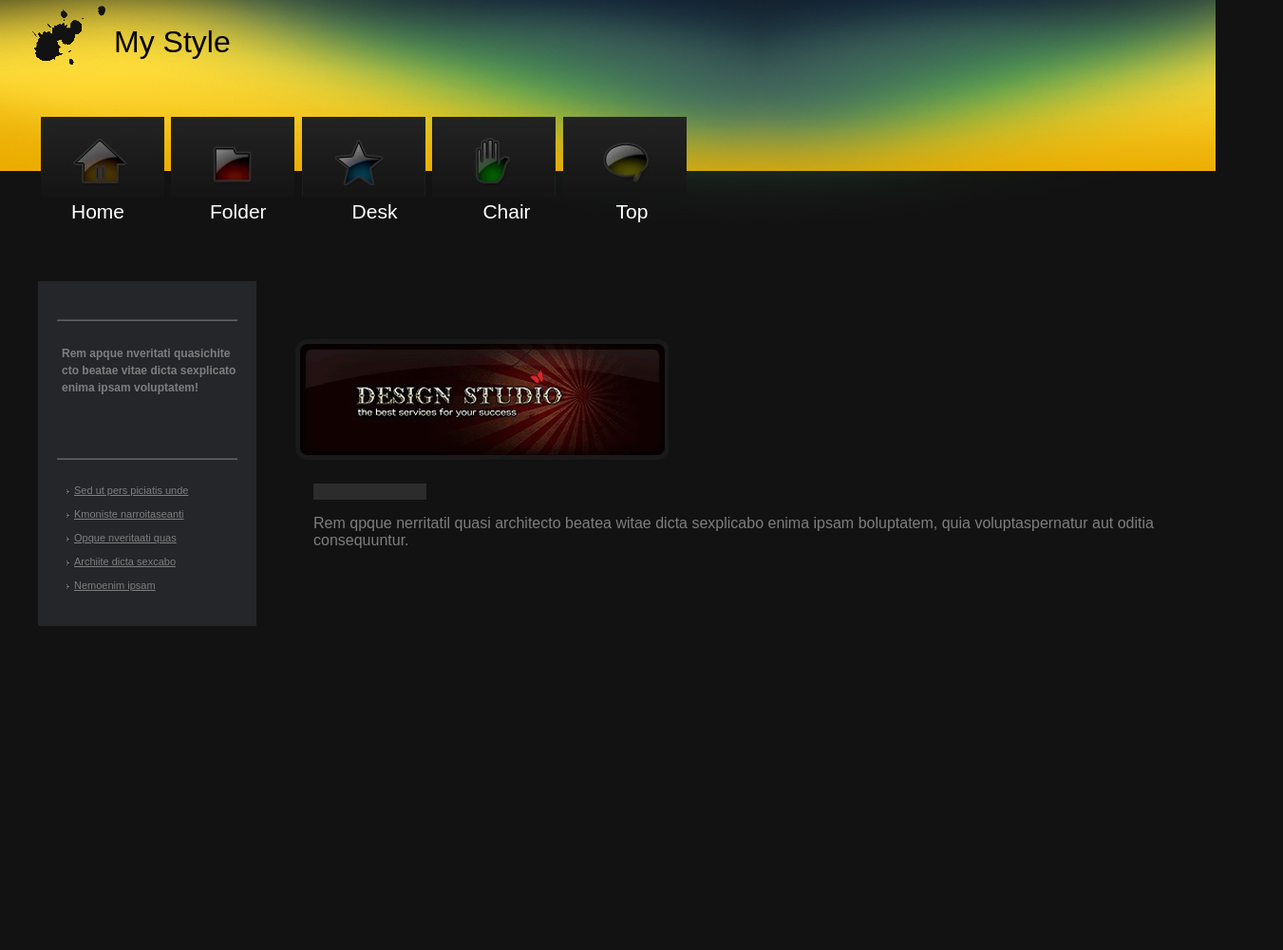
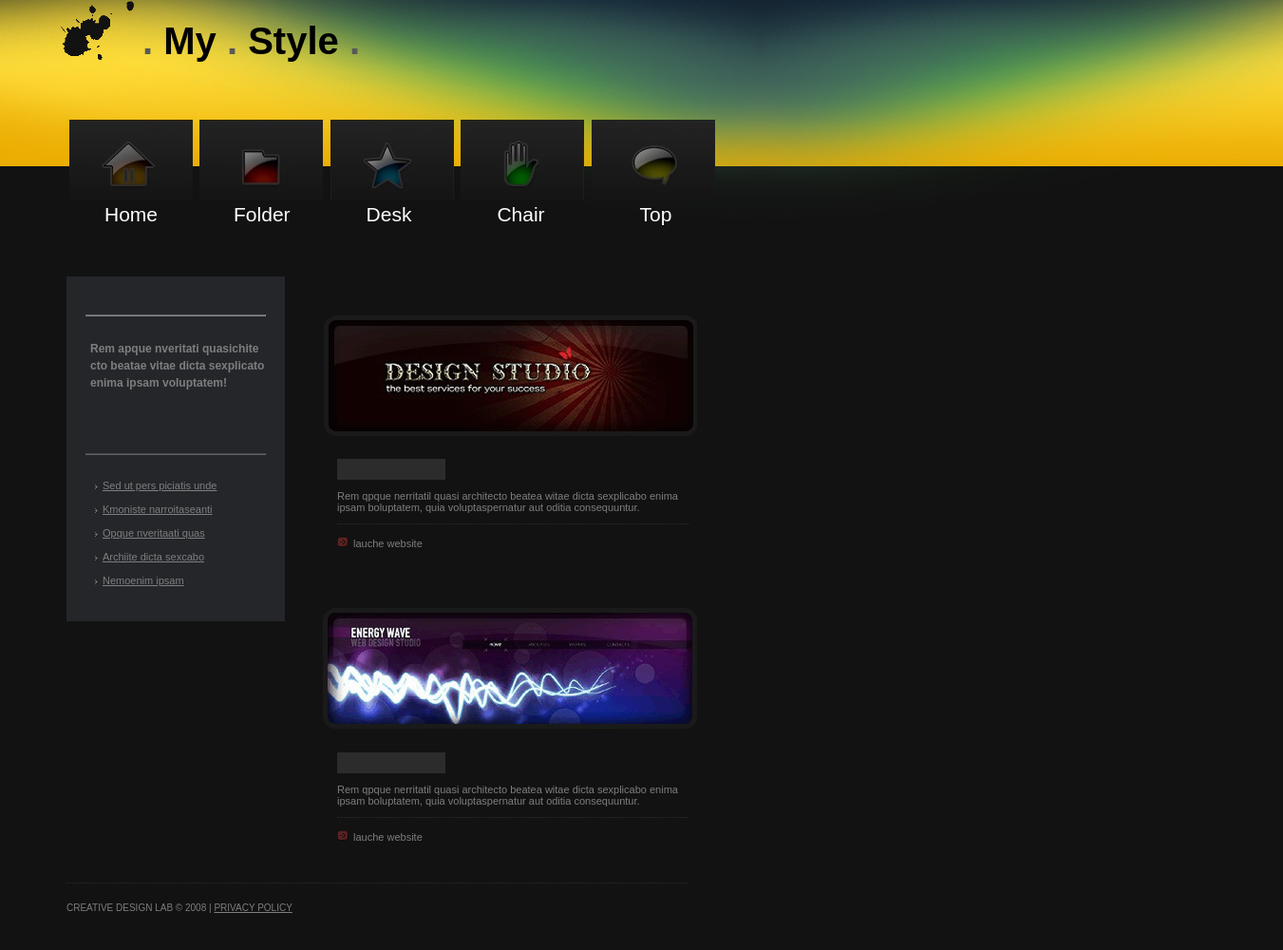
Before and after one commit to nguyenpt0611/nguyenpt0611.github.io, a plain HTML site: page BAITAP-HTML/BT-LyThuyet-4/index.html in a window 1280 px wide. Shown: the part 76-1076 px from the top of the page at 95% size, 1351 px wide, since content can reach past the window. Before the commit the page ends 800 px from the top, so only its background shows below. Drawn offline with Linux system fonts and the light colour scheme.

Commit message:
upload BT4

```diff
--- a/BAITAP-HTML/BT-LyThuyet-4/index.html
+++ b/BAITAP-HTML/BT-LyThuyet-4/index.html
@@ -9,7 +9,7 @@
 	<body>
 		<div id="page-header">
 			<img id="logo-img" src="images/logo.gif" alt="logo-website">
-			<p id="name-home">My Style</p>
+			<h1><span class="dot">.</span> My <span class="dot">.</span> Style <span class="dot"> . </span></h1>
 			<div id="nav-item">
 				<div id="icon">
 					<img src="images/home.gif" alt="nav-home">
@@ -22,17 +22,17 @@
 					<p>Home</p>
 					<p>Folder</p>
 					<p>Desk</p>
-					<p>Chair</p>
-					<p>Top</p>
+					<p style="margin-left:10px">Chair</p>
+					<p style="margin-left:20px">Top</p>
 				</div>
 			</div>
 		</div>
 		<div id="container">
 			<div id="new-feed">
 				<div id="most-view">
-					<hr />
+					<hr class="hr_top" />
 					<h2>Rem apque nveritati quasichite cto beatae vitae dicta sexplicato enima ipsam voluptatem!</h2>
-					<hr />
+					<hr class="hr_bot" />
 					<div id="back-link">
 						<a class="item" href="#" target="_blank">Sed ut pers piciatis unde</a>
 						<a class="item" href="#" target="_blank">Kmoniste narroitaseanti</a>
@@ -45,11 +45,25 @@
 			<div id="new-review">
 				<div class="item">
 					<img src="images/design.gif" alt="design-studio">
-					<div class="detail">
+					<div class="information">
 						<input type="text" name="input">
 						<p>Rem qpque nerritatil quasi architecto beatea witae dicta sexplicabo enima ipsam boluptatem, quia voluptaspernatur aut oditia consequuntur.</p>
 					</div>
+					<a href="#" target="_blank">lauche website</a>
 				</div>
+				<div class="item">
+					<img src="images/energy-ware.gif" alt="energy-ware">
+					<div class="information">
+						<input type="text" name="input">
+						<p>Rem qpque nerritatil quasi architecto beatea witae dicta sexplicabo enima ipsam boluptatem, quia voluptaspernatur aut oditia consequuntur.</p>
+					</div>
+					<a href="#" target="_blank">lauche website</a>
+				</div>
+			</div>
+			<div id="page-footer">
+			<div id="info">
+				<span>CREATIVE DESIGN LAB &copy; 2008 | <a href="#">PRIVACY POLICY</a> </span>
+			</div>
 			</div>
 		</div>
 	</body>
--- a/BAITAP-HTML/BT-LyThuyet-4/style.css
+++ b/BAITAP-HTML/BT-LyThuyet-4/style.css
@@ -1,9 +1,16 @@
 body {
+	width: 1351px;
 	padding: 0px;
 	margin: 0px;
 	font-family: Arial, sans-serif;
 	background-color: #121212;
 	overflow: auto;
+}
+span.dot {
+  	color: #595959;
+}
+#container {
+	background-color: #121212;
 }
 #page-header {
 	height: 340px;
@@ -12,39 +19,35 @@ body {
 }
 #page-header #logo-img {
 	float: left;
-	padding: 55px 0px 0px 20px;
+	padding: 55px 0px 0px 50px;
 }
-#page-header #name-home{
+#page-header h1 {
 	padding-top: 100px;
-	font-size: 24pt;
+	font-size: 30pt;
 }
 #page-header #nav-item {
 	margin-top: 60px;
-	margin-left: 40px;
+	margin-left: 70px;
 }
 #page-header #nav-item #icon img {
 	padding-left: 3px;
 }
 #page-header #nav-item #label {
 	float: left;
-	margin-left: -55px;
+	margin-left: -40px;
 }
 #page-header #nav-item #label p {
 	font-size: 21px;
 	color: #FFF;
 	float: left;
 	margin-top: 0px;
-	padding-left: 90px;
+	padding-left: 80px;
 }
-#container {
-	background-color: #121212;
-}
-
 #container #new-feed {
 	width: 230px;
 	float: left;
 	boder: 1px solid #474a51;
-	margin: 30px 0px 10px 40px;
+	margin: 30px 0px 10px 70px;
 }
 #container #new-feed #most-view h2{
 	font-size: 12px;
@@ -54,13 +57,17 @@ body {
 	padding-left: 10px;
 	padding-bottom: 35px;
 }
-#container #new-feed #most-view hr {
+#container #new-feed  #most-view .hr_top {
+	margin: 30px 10px 10px 10px;
+	opacity: 0.5;
+}
+#container #new-feed #most-view .hr_bot{
 	margin: 30px 10px 10px 10px;
 	opacity: 0.3;
 }
 #container #new-feed #most-view {
+	padding: 10px;
 	background-color: #24262a;
-	padding: 10px;
 }
 #container #new-feed #back-link {
 	margin-top: 20px;
@@ -70,9 +77,7 @@ body {
 	font-size: 11px;
 	color: #7e7e7e;
 	line-height: 25px;
-	margin-left: 20px;
-	margin-right: 45px;
-	margin-bottom: 40px;
+	margin: 0px 45px 40px 20px;
 }
 #container #new-feed #most-view #back-link .item::before{
 	content: url('images/arr.gif');
@@ -83,21 +88,50 @@ body {
 	width: 1000px;
 	float: left;
 	clear:right;
-	margin-left: 10px;
-	margin-top: 30px;
+	margin: 10px 0px 40px 10px;
 }
 #container #new-review img {
 	margin-top: 60px;
 	margin-left: 30px;
 }
-#container #new-review .item .detail {
-	margin-top: 20px;
-	margin-left: 50px;
+#container #new-review .item .information {
+	width: 370px;
+	margin: 20px 10px 10px 45px;
 	color: #7e7e7e;
+	font-size: 11px;
+	border-bottom: 1px dotted #2c2c2c ;
 }
-#container #new-review .item .detail input {
-	width: 115px;
-  	hight: 20px;
+#container #new-review .item .information input {
+	width: 110px;
+  	height: 20px;
   	background: #2c2c2c;
   	border: none;
 }
+#container #new-review .item a {
+	font-size: 11px;
+	color: #7e7e7e;
+	margin-left: 45px;
+	text-decoration: none;
+}
+#container #new-review .item a::before{
+	content: url('images/arr_1.gif');
+	padding-right: 5px;
+}
+/*page-footer CSS*/
+#container #page-footer {
+	float: left;
+	width: 655px;
+	color: #7e7e7e;
+	text-align: left;
+	font-size: 10px;
+	margin-left: 70px;
+	margin-bottom: 60px;
+	border-top: 1px dotted #2c2c2c ;
+}
+#container #page-footer a {
+	color: #7e7e7e;
+  	text-decoration: underline;
+}
+#container #page-footer #info {
+	margin-top: 20px;
+}
```
